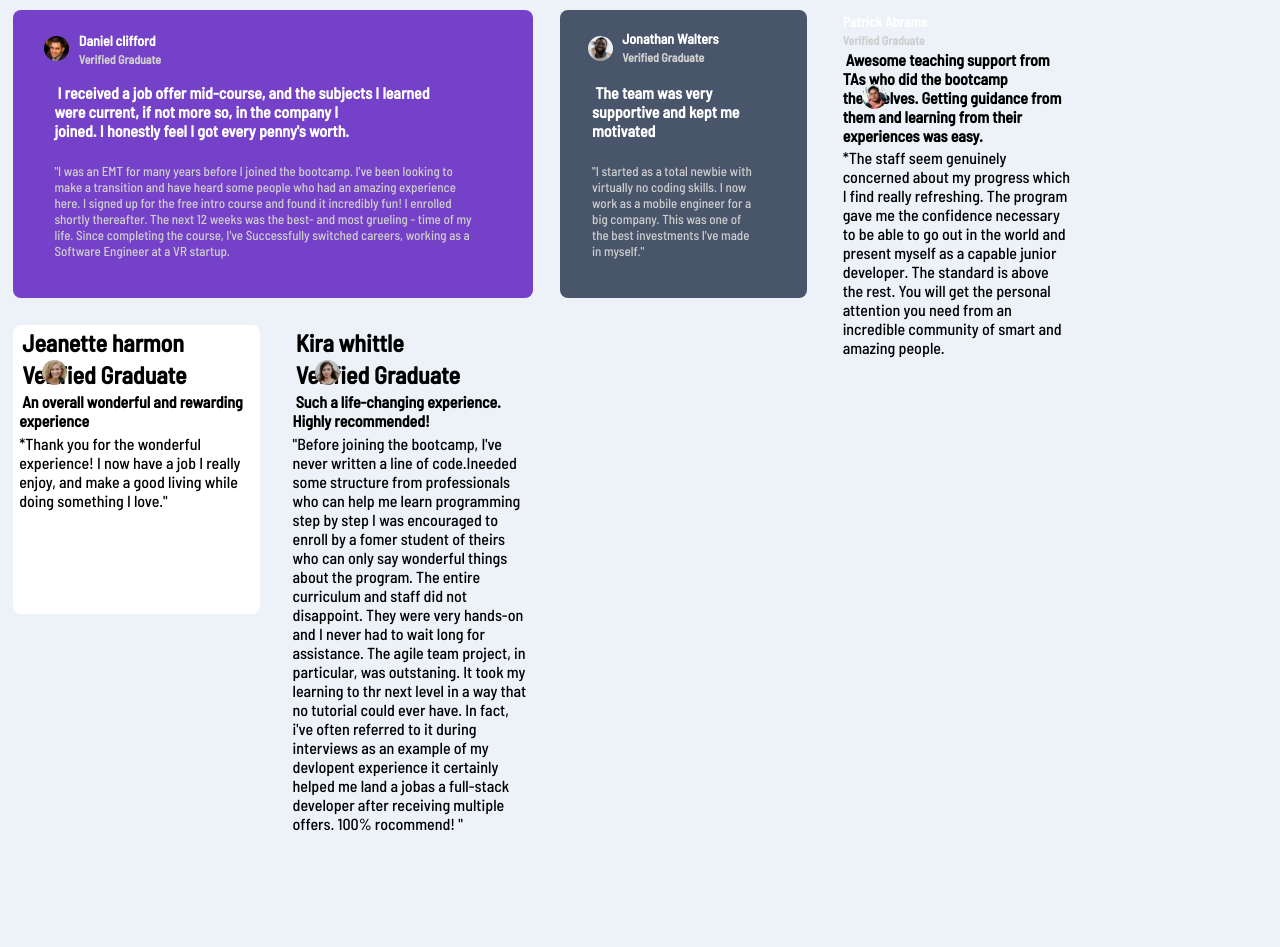
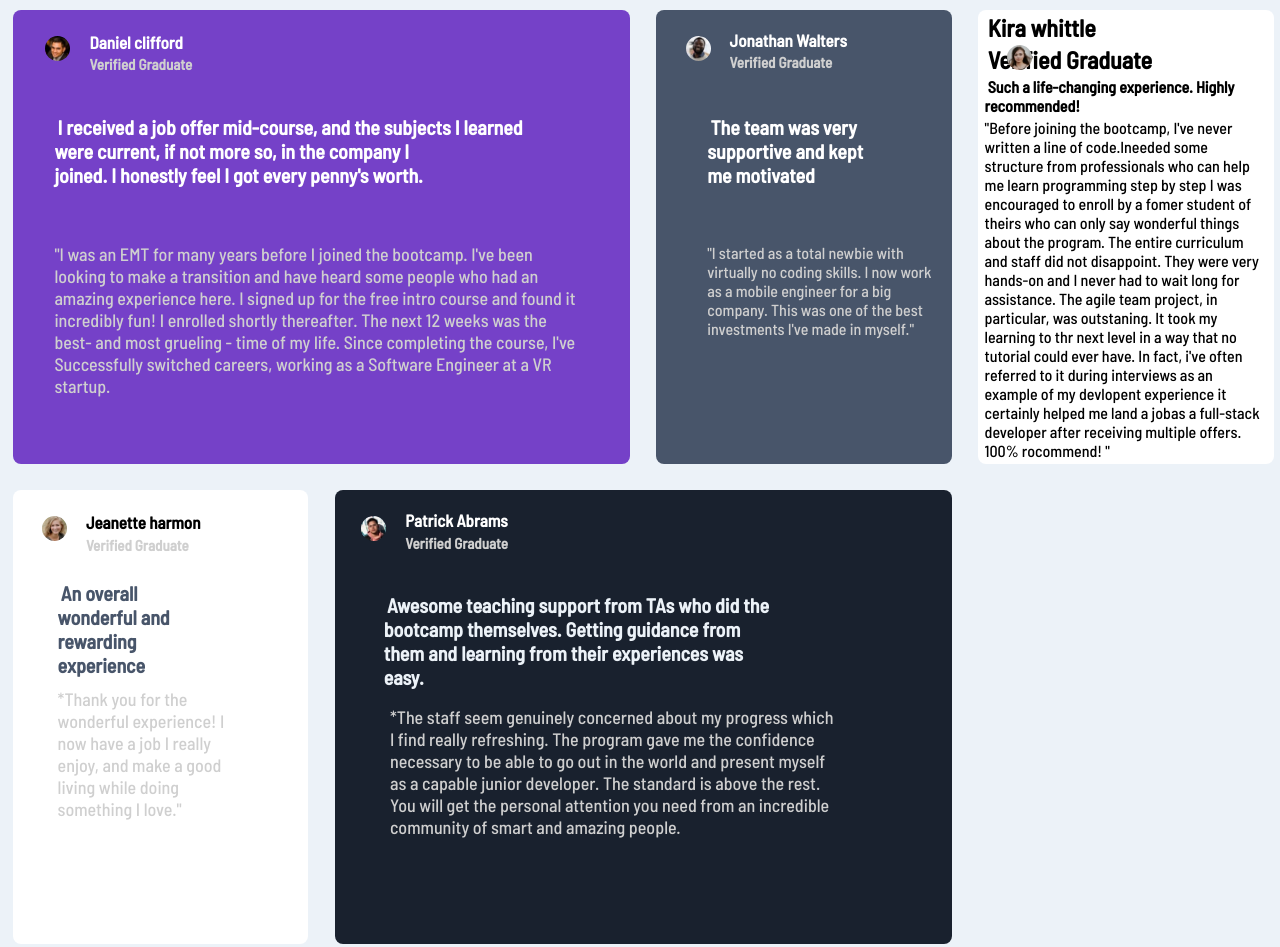
Before and after one commit to mmerguoum/brief_C2_N1, a plain HTML site: page Atelier3/index.html in a window 1280 px wide. Before the commit the page ends 907 px from the top, so only its background shows below. Drawn offline with Linux system fonts and the light colour scheme.

Commit message:
version2

```diff
--- a/Atelier3/style/style.css
+++ b/Atelier3/style/style.css
@@ -22,8 +22,8 @@ body{
 }
     .container{
         display: grid;
-        grid-template-columns: repeat(4,20%);
-        grid-template-rows: repeat(2, 33%);
+        grid-template-columns: repeat(4,1fr);
+        grid-template-rows: repeat(2, 1fr);
         gap: 20px;
         grid-template-areas:"BOX1 BOX1 BOX2 BOX5"
                             "BOX3 BOX4 BOX4 BOX5";
@@ -47,7 +47,7 @@ body{
     .profil{
         position: relative;
     }
-    .profil .profil-img{
+    .profil-img{
         position: absolute;
         left: 1%;
         top: 14%;
@@ -59,36 +59,31 @@ body{
     .profil-daniel{
         position: absolute;
         left: 11%;
-        bottom: -60Px;
-    }
-    .verif{
-        font-size: 12px;
+        bottom: -67Px;
     }
     .com1{
         position: absolute;
-        top: 10%;
+        top: 14%;
         left: 4%;
-        font-size: 16px;
+        font-size: 20px;
         color: var(--White);
-    }
+        }
     .com2{
         position: absolute;
-        width: 33%;
-        top: 20%;
+        width: 41%;
+        top: 30%;
         left: 4%;
-        font-size: 13px;
+        font-size: 18px;
         color: var(--Light-gray);
     }
     .name{
-        font-size: 14px;
+        font-size: 17px;
         color: var(--White);
     }
     .verif{
-     color: var(--Light-gray);
+        font-size: 15px;
+        color: var(--Light-gray);
     }
-
-
-
     /*BOX2*/
 
     .BOX2{
@@ -105,17 +100,17 @@ body{
     .com3{
         position: absolute;
         width: 13%;
-        top: 10%;
-        left: 46%;
-        font-size: 16px;
-        color:var(--White);
+        top: 14%;
+        left: 55%;
+        font-size: 20px;
+        color: var(--White);
     }
     .com4{
         position: absolute;
-        top: 20%;
-        width: 13%;
-        left: 46%;
-        font-size: 13px;
+        top: 30%;
+        width: 18%;
+        left: 55%;
+        font-size: 16px;
         color: var(--Light-gray);
     }
 
@@ -129,62 +124,102 @@ body{
         grid-column: 1/2;
         grid-row: 2/3;
     }
-    /*.com5{
-        font-size:13px ;
-        position: relative;
-        width: 42%;
-        left: 12%;
+    .nom{
+        font-size: 17px;
+        color: black;
+    }
+    .verification{
+     color: var(--Light-gray);
+     font-size: 15px;
+    }
+    .profil-jeanette{
+        position: absolute;
+        top: 13px;
+        left: 22%;
+    }
+    .text-card3{
+        position: absolute;
+        width: 14%;
+        top: 86%;
+        left: 4%;
+    }
+    .com5{
+        position: absolute;
+        font-size: 20px;
+        top: -113px;
+        width: 150px;
         color: var(--Very-dark-grayish-blue);
     }
     .com6{
-        font-size: 12px;
         position: absolute;
-        top: 167%;
-        left: 10%;
-        right: 23%;
-        color:var(--Light-gray);
+        font-size: 18px;
+        top: -6px;
+        color: var(--Light-gray);
     }
 
-    .text-card3{
-        position: relative;
-        width: 116%;
-    }
+
 
     /*BOX4*/
 
-    /*.BOX4{
+    .BOX4{
         background-color: var(--Very-dark-blackish-blue);
         border-radius: 8px;
         grid-area: BOX4;
         grid-row: 2/3;
     }
+    .BOX4 .profil .profil-img{
+        position: absolute;
+        left: 0%;
+        top: 0%;
+    }
+    .profil-patrick{
+        position: absolute;
+        left: 10%;
+        top: 11px;
+    }
     .com7{
-        position: relative;
-        width: 75%;
+        position: absolute;
+        top: 97px;
+        width: 64%;
         left: 7%;
-        font-size: 12px;
-        color:var(--white-white);
+        font-size: 20px;
+        color: var(--white-white);
     }
     .com8{
         color: var(--Light-gray);
-        position: relative;
-        left: 7%;
-        width: 81%;
-        font-size: 13px;
-        top: 27px;
-    }
-    .profil-patrick{
         position: absolute;
-        left: 36%;
-        top: 38%;
+        top: 210px;
+        width: 73%;
+        left: 49px;
+        font-size: 18px;
     }
 
     /*BOX5*/
 
-   /* .BOX5{
+    .BOX5{
         background-color: var(--White);
         border-radius: 8px;
         grid-area: BOX5;
+        grid-column:  4/5;
+        grid-row: 1/2;
+    }
+    /*.nom-kira{
+    font-size: 17px;
+    color:var(--Very-dark-grayish-blue);
+    }
+    .verif-kira{
+    font-size: 15px;
+    color: var(--Light-gray)
+    }
+    /*.profil-kira{
+        position: absolute;
+        left: 19%;
+        top: 10px;
+    }
+    .com9{
+
+    }
+    .text{
 
     }
     .profil-kira{
```
Also changed, not shown: Atelier3/index.html (+1 -1 lines).
